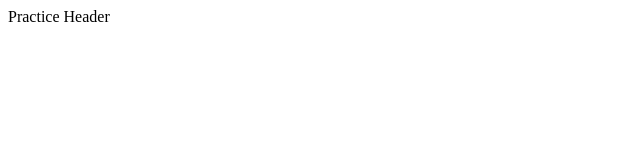
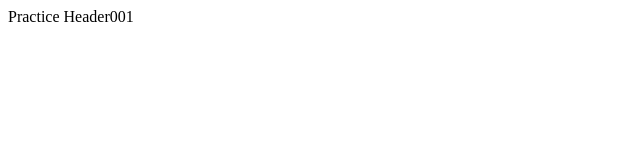
Before and after one commit to zono1214/git-practice, a plain HTML site: page index.html in a window 1280 px wide. Shown: the full height of the page, 0-640 px from the left. Drawn offline with Linux system fonts and the light colour scheme.

Commit message:
add practice header001

```diff
--- a/index.html
+++ b/index.html
@@ -8,7 +8,7 @@
 </head>
 <body>
   <div id="wrap">
-    <header>Practice Header</header>
+    <header>Practice Header001</header>
   </div>
 </body>
 </html>
```
